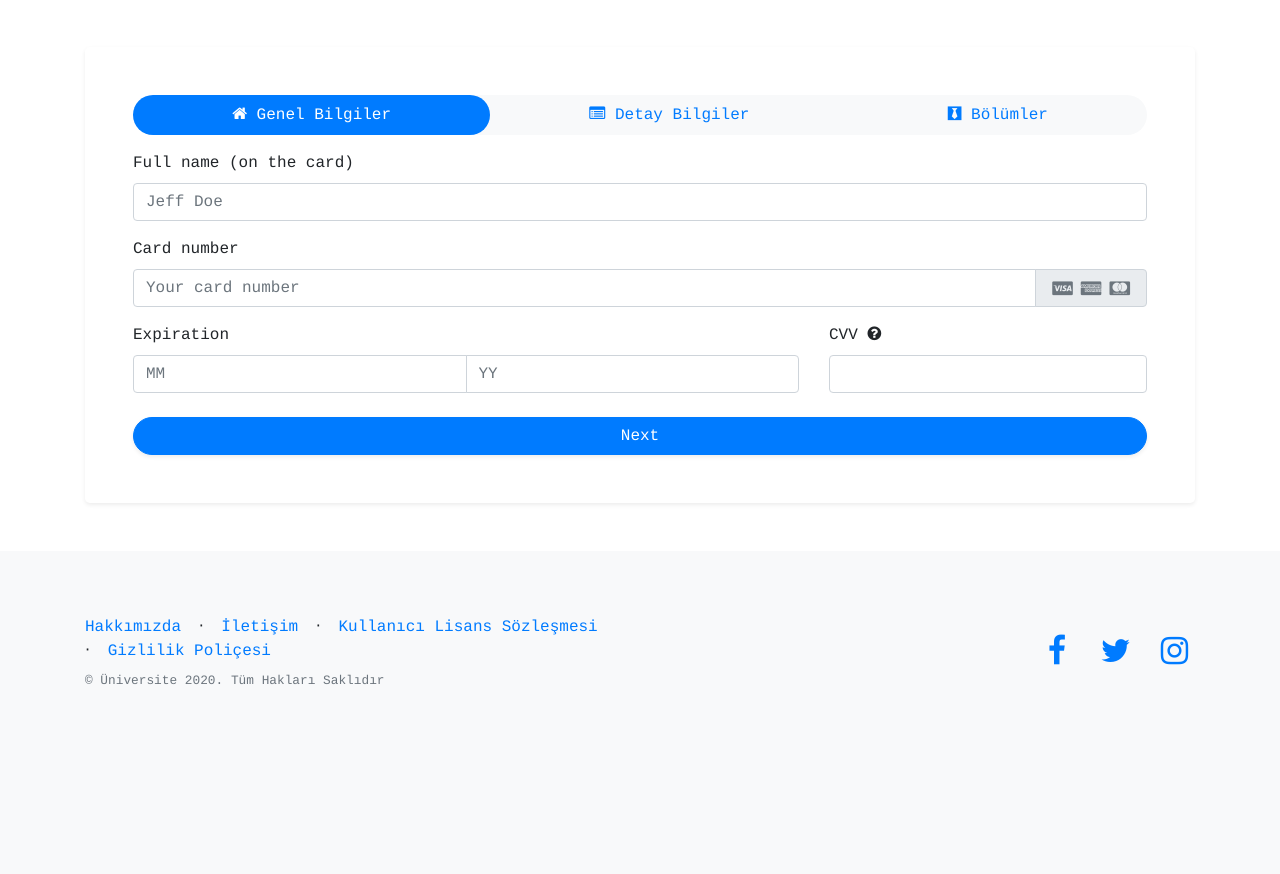
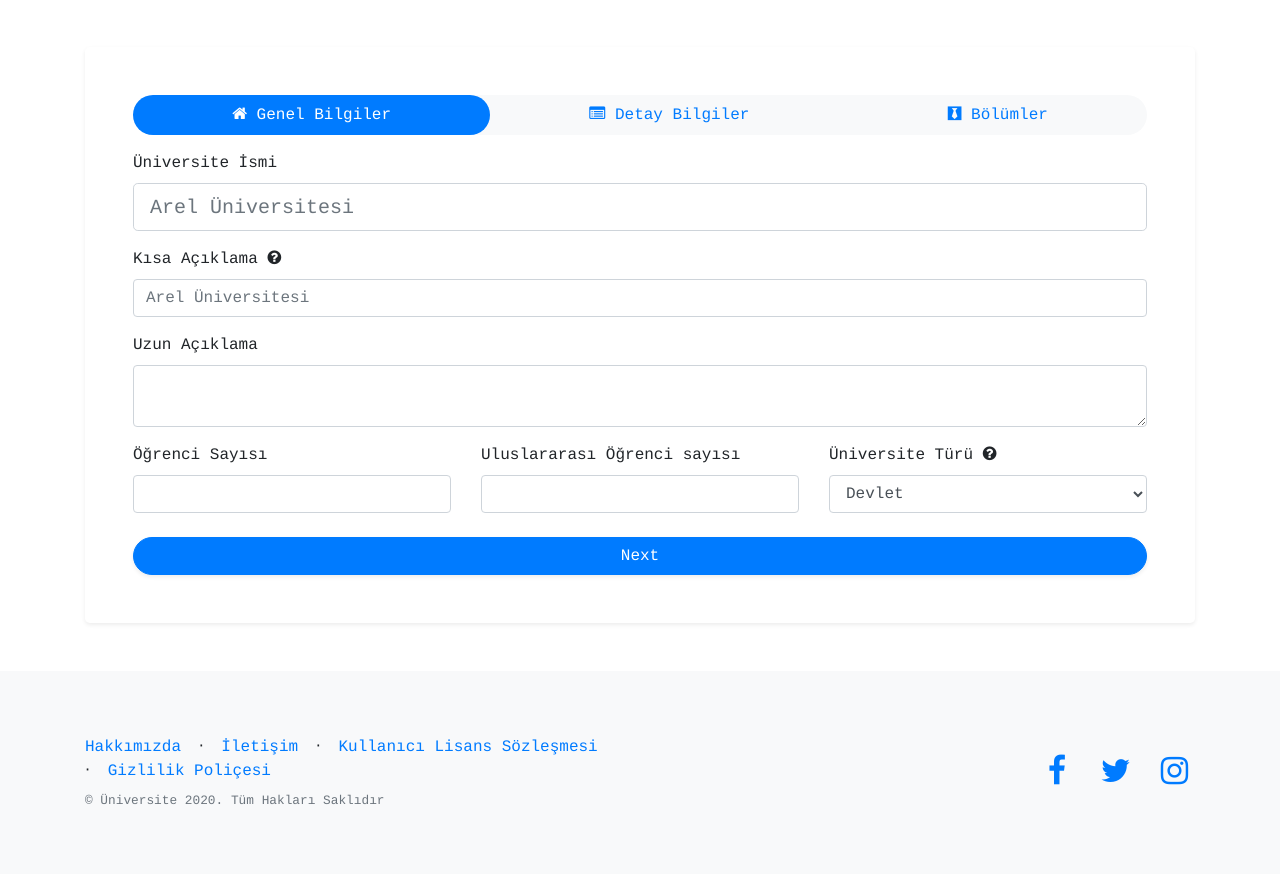
Before and after one commit to e4e6/University, a Django app: page /universities/createUniversity/ in a window 1280 px wide. Shown: the part 71-945 px from the top of the page. Before the commit the page ends 756 px from the top, so only its background shows below. Run offline with Django 3.2, Linux system fonts and the light colour scheme; the visitor is signed in with stand-in values (Sample User, id 1); some libraries are stand-ins or nearby versions.

Commit message:
üniversite ekleme sayfası düzenleniyor

```diff
--- a/Apps/universities/templates/universities/createUniversity.html
+++ b/Apps/universities/templates/universities/createUniversity.html
@@ -23,34 +23,69 @@
 
 {% block content %}
 
+
+
+
 <div class="container py-5">
     <div class="row">
         <div class="col">
             <div class="bg-white rounded-lg shadow-sm p-5">
                 <ul class="nav bg-light nav-pills rounded-pill nav-fill mb-3">
-                    <li class="nav-item"><a data-toggle="pill" href="#nav-tab-card" class="nav-link active rounded-pill"><i class="fa fa-home"></i>
+                    <li class="nav-item"><a data-toggle="pill" id="navbutton_general" href="#nav-general-info" class="nav-link active rounded-pill"><i class="fa fa-home"></i>
                                 Genel Bilgiler
                             </a></li>
-                    <li class="nav-item"><a data-toggle="pill" href="#nav-tab-paypal" class="nav-link rounded-pill"><i class="fa fa-list-alt"></i>
+                    <li class="nav-item"><a data-toggle="pill" id="navbutton_detail" href="#nav-detail-info" class="nav-link rounded-pill"><i class="fa fa-list-alt"></i>
                                 Detay Bilgiler
                             </a></li>
-                    <li class="nav-item"><a data-toggle="pill" href="#nav-tab-bank" class="nav-link rounded-pill"><i class="fa fa-black-tie"></i>
+                    <li class="nav-item"><a data-toggle="pill" id="navbutton_department" href="#nav-departments-info" class="nav-link rounded-pill"><i class="fa fa-black-tie"></i>
                                 Bölümler
                              </a></li>
                 </ul>
                 <div class="tab-content">
-                    <div id="nav-tab-card" class="tab-pane fade show active">
+                    <div id="nav-general-info" class="tab-pane fade show active">
                         <form>
                             <div class="form-group">
-                                <label for="username">Full name (on the card)</label>
-                                <input type="text" name="username" placeholder="Jeff Doe" required class="form-control" />
+                                <label for="uniname">Üniversite İsmi</label>
+                                <input type="text" name="uniname" placeholder="Arel Üniversitesi"  class="form-control  form-control-lg" />
                             </div>
-                            <div class="form-group"><label for="cardNumber">Card number</label>
-                                <div class="input-group"><input type="text" name="cardNumber" placeholder="Your card number" class="form-control" required />
-                                    <div class="input-group-append"><span class="input-group-text text-muted"><i class="fa fa-cc-visa mx-1"></i><i class="fa fa-cc-amex mx-1"></i><i class="fa fa-cc-mastercard mx-1"></i></span></div>
+                            <div class="form-group">
+                                <label for="uniname" data-toggle="tooltip" title="Üniversite arama yerinde gözükecek">Kısa Açıklama <i class="fa fa-question-circle"></i></label>
+                                <input type="text" name="uniname" placeholder="Arel Üniversitesi"  class="form-control" />
+                            </div>
+                            <div class="form-group">
+                                <label for="uniname">Uzun Açıklama</label>
+                                <textarea name="uniname" placeholder="Arel Üniversitesi"  class="form-control">
+                                </textarea>
+                            </div>
+                            <div class="row">
+                                <div class="col-sm-4">
+                                    <div class="form-group"><label><span class="hidden-xs">Öğrenci Sayısı</span></label>
+                                        <div class="input-group"><input type="number" placeholder="" name class="form-control"  /></div>
+                                    </div>
+                                </div>
+                                <div class="col-sm-4">
+                                    <div class="form-group"><label><span class="hidden-xs">Uluslararası Öğrenci sayısı</span></label>
+                                        <div class="input-group"><input type="number" placeholder="" name class="form-control"  /></div>
+                                    </div>
+                                </div>
+                                <div class="col-sm-4">
+                                    <div class="form-group mb-4"><label data-toggle="tooltip" title="Devlet ya da Özel Üniversite">Üniversite Türü
+                                                <i class="fa fa-question-circle"></i></label>
+                                        <select class="form-control" id="exampleFormControlSelect1">
+                                            <option>Devlet</option>
+                                            <option>Özel</option>
+                                        </select>
+                                    </div>
                                 </div>
                             </div>
-                            <div class="row">
+                            <!-- <div class="form-group"><label for="cardNumber">Card number</label>
+                                <div class="input-group">
+                                <input type="text" name="cardNumber" placeholder="Your card number" class="form-control" required />
+                                    <div class="input-group-append">
+                                    <span class="input-group-text text-muted"><i class="fa fa-cc-visa mx-1"></i><i class="fa fa-cc-amex mx-1"></i><i class="fa fa-cc-mastercard mx-1"></i></span></div>
+                                </div>
+                            </div> -->
+                            <!-- <div class="row">
                                 <div class="col-sm-8">
                                     <div class="form-group"><label><span class="hidden-xs">Expiration</span></label>
                                         <div class="input-group"><input type="number" placeholder="MM" name class="form-control" required /><input type="number" placeholder="YY" name class="form-control" required /></div>
@@ -60,15 +95,56 @@
                                     <div class="form-group mb-4"><label data-toggle="tooltip" title="Three-digits code on the back of your card">CVV
                                                 <i class="fa fa-question-circle"></i></label><input type="text" required class="form-control" /></div>
                                 </div>
-                            </div><button type="button" class="subscribe btn btn-primary btn-block rounded-pill shadow-sm"> Next  </button></form>
+                            </div> -->
+                            <button type="button" class="subscribe btn btn-primary btn-block rounded-pill shadow-sm" onclick="changeNavBar(1)" > Next  </button>
+                        </form>
                     </div>
-                    <div id="nav-tab-paypal" class="tab-pane fade">
-                        <p>Paypal is easiest way to pay online</p>
-                        <p><button type="button" class="btn btn-primary rounded-pill"><i class="fa fa-paypal mr-2"></i> Log into my Paypal</button></p>
-                        <p class="text-muted">Lorem ipsum dolor sit amet, consectetur adipisicing elit, sed do eiusmod tempor incididunt ut labore et dolore magna aliqua.
-                        </p>
+                    <div id="nav-detail-info" class="tab-pane fade">
+                        <form>
+                            <div class="form-group">
+                                <label for="uniname">Profil Fotoğrafı</label>
+                                <div class="input-group mb-3">
+                                    <div class="custom-file">
+                                      <input type="file" class="custom-file-input" id="inputGroupFile02">
+                                      <label class="custom-file-label" for="inputGroupFile02" aria-describedby="inputGroupFileAddon02">Fotoğraf Seç</label>
+                                    </div>
+                                  </div>
+
+                            </div>
+                            <div class="form-group">
+                                <label for="uniname" data-toggle="tooltip" title="Üniversite arama yerinde gözükecek">Kapak Fotoğrafı<i class="fa fa-question-circle"></i></label>
+                                <input type="text" name="uniname" placeholder="Arel Üniversitesi"  class="form-control" />
+                            </div>
+                            <div class="form-group">
+                                <label for="uniname">Uzun Açıklama</label>
+                                <textarea name="uniname" placeholder="Arel Üniversitesi"  class="form-control">
+                                </textarea>
+                            </div>
+                            <div class="row">
+                                <div class="col-sm-4">
+                                    <div class="form-group"><label><span class="hidden-xs">Öğrenci Sayısı</span></label>
+                                        <div class="input-group"><input type="number" placeholder="" name class="form-control"  /></div>
+                                    </div>
+                                </div>
+                                <div class="col-sm-4">
+                                    <div class="form-group"><label><span class="hidden-xs">Uluslararası Öğrenci sayısı</span></label>
+                                        <div class="input-group"><input type="number" placeholder="" name class="form-control"  /></div>
+                                    </div>
+                                </div>
+                                <div class="col-sm-4">
+                                    <div class="form-group mb-4"><label data-toggle="tooltip" title="Devlet ya da Özel Üniversite">Üniversite Türü
+                                                <i class="fa fa-question-circle"></i></label>
+                                        <select class="form-control" id="exampleFormControlSelect1">
+                                            <option>Devlet</option>
+                                            <option>Özel</option>
+                                        </select>
+                                    </div>
+                                </div>
+                            </div>
+                            <button type="button" class="subscribe btn btn-primary btn-block rounded-pill shadow-sm" onclick="changeNavBar(2)" > Next  </button>
+                        </form>
                     </div>
-                    <div id="nav-tab-bank" class="tab-pane fade">
+                    <div id="nav-departments-info" class="tab-pane fade">
                         <h6>Bank account details</h6>
                         <dl><dt>Bank</dt>
                             <dd> THE WORLD BANK</dd>
@@ -95,6 +171,13 @@
 
 {% block Customscript %}
     <script>
-
+        function changeNavBar(number){
+            if(number == 1){
+                document.getElementById('navbutton_detail').click();
+            }
+            else{
+                document.getElementById('navbutton_department').click();
+            }
+        }
     </script>
 {% endblock Customscript %}
--- a/Apps/users/templates/users/base.html
+++ b/Apps/users/templates/users/base.html
@@ -87,7 +87,7 @@
         <body onload="showAlertMessage(2)">
     {% endif %}
 {% endif %}
-<body>
+<body style="min-height: 300px;">
     <nav class="navbar navbar-light navbar-expand fixed-top bg-light navigation-clean" id="navbar">
         <div class="container-fluid"><a class="navbar-brand" data-bs-hover-animate="swing" href="{% url 'users:index' %}"><i class="fa fa-home BrandIcon"></i>Üniversite</a><button data-toggle="collapse" class="navbar-toggler" data-target="#navcol-1"></button>
             <div class="collapse navbar-collapse" id="navcol-1">
```
Also changed, not shown: Apps/users/views.py (+12 -6 lines).
